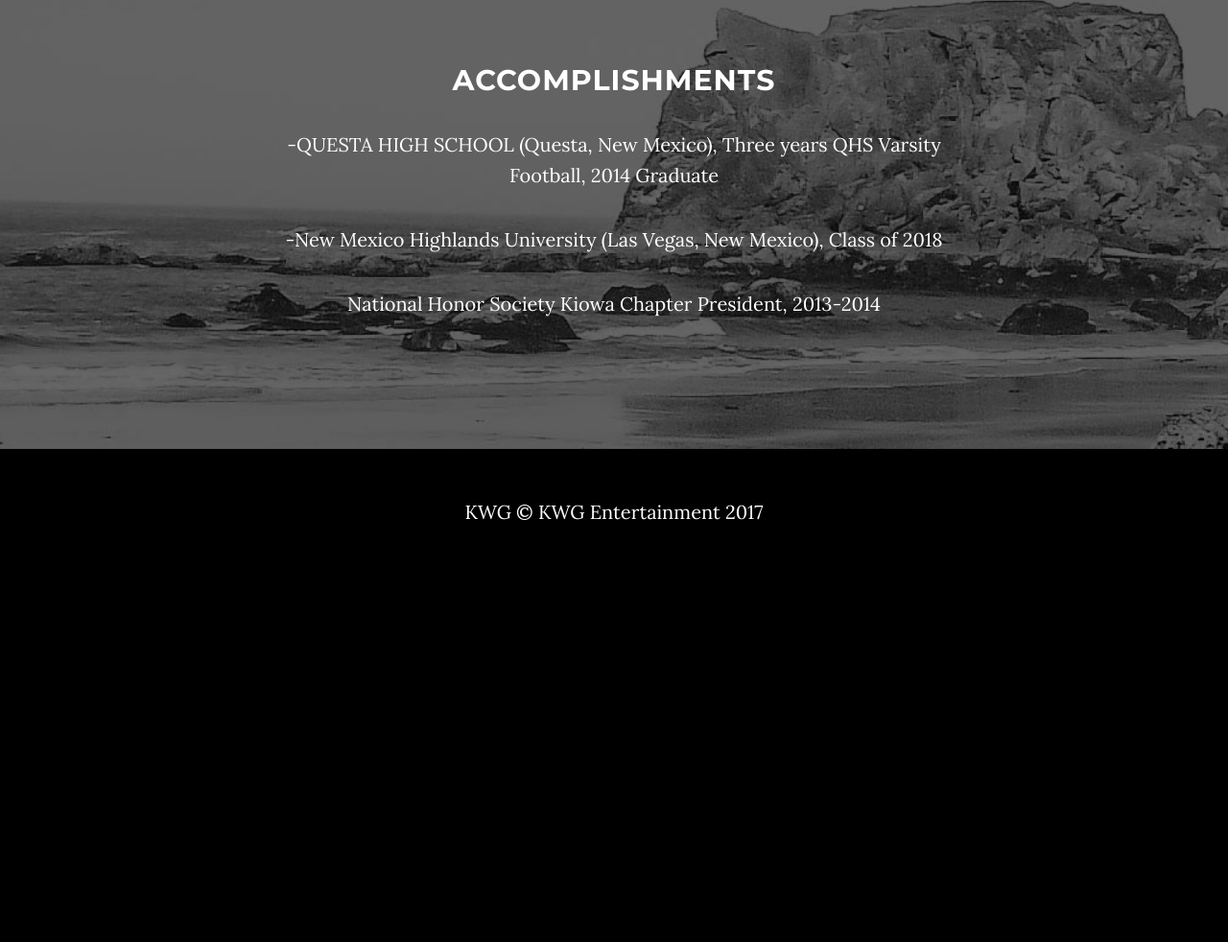
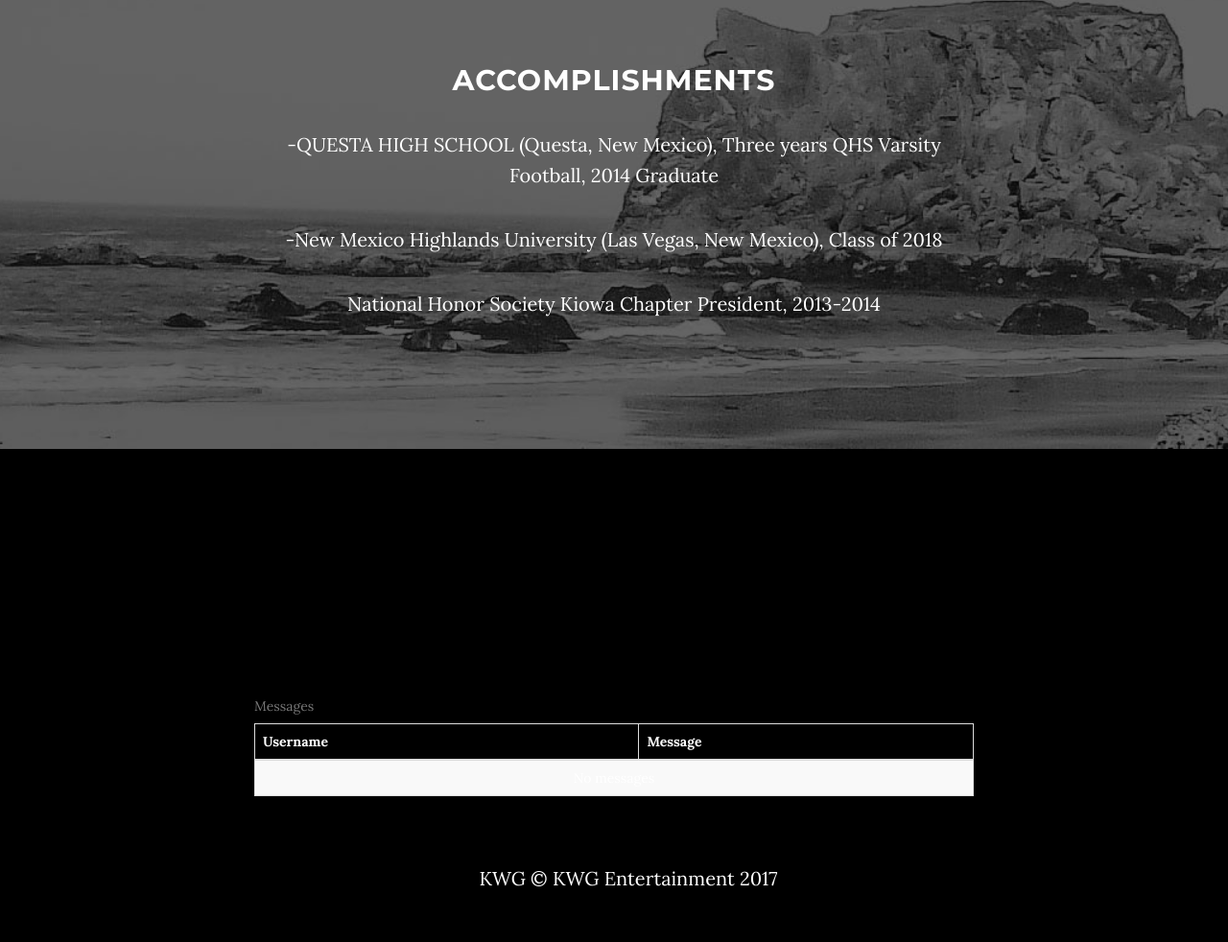
Before and after one commit to AlfredoMondragon/alfredomondragon.github.io, a website: page index.html in a window 1280 px wide. Shown: the part 1564-2546 px from the top of the page at 96% size. Before the commit the page ends 2164 px from the top, so only its background shows below. Drawn offline with nearby package versions, Linux system fonts and the light colour scheme.

Commit message:
Added Message Board

```diff
--- a/index.html
+++ b/index.html
@@ -58,6 +58,9 @@
                     <li>
                         <a class="page-scroll" href="#bio">Accomplishments</a>
                     </li>
+                    <li>
+                        <a class="page-scroll" href="#message">Message Board</a>
+                    </li>
                 </ul>
             </div>
             <!-- /.navbar-collapse -->
@@ -93,7 +96,7 @@
         </div>
     </section>
 
-    <!-- Download Section -->
+    <!-- BIO -->
     <section id="bio" class="content-section text-center">
         <div class="download-section">
             <div class="container">
@@ -108,7 +111,30 @@
         </div>
     </section>
 
-    <!-- Contact Section -->
+    <!-- MESSAGE BOARD -->
+        <section id="message" class="container content-section text-center">
+        <div class="row">
+            <div class="col-lg-8 col-lg-offset-2">
+                <table class="table table-bordered table-striped">
+					<caption>Messages</caption>
+					<thead>
+						<tr>
+							<th>
+								Username
+							</th>
+							<th>
+								Message
+							</th>
+						</tr>
+					</thead>
+					<tbody>
+						<tr>
+							<td colspan="2">No messages</td>
+						</tr>
+					</tbody>
+				</table>
+            </div>
+        </div>
 
     <!-- Footer -->
     <footer>
```
